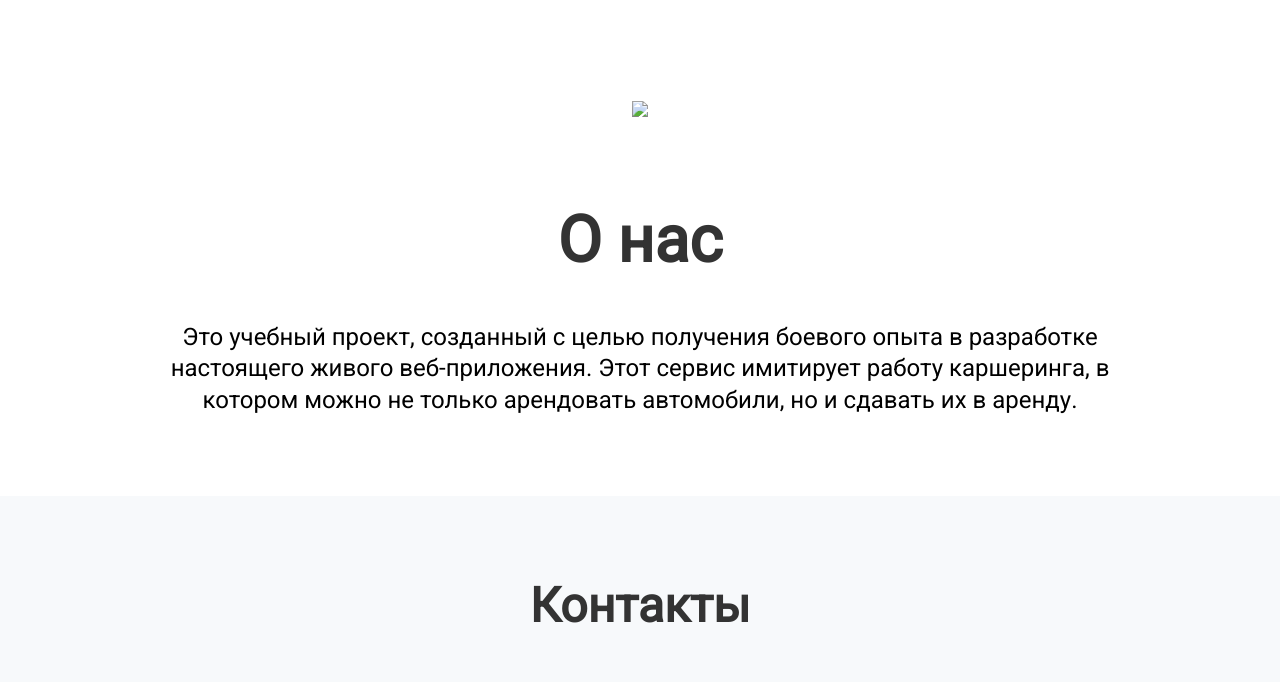
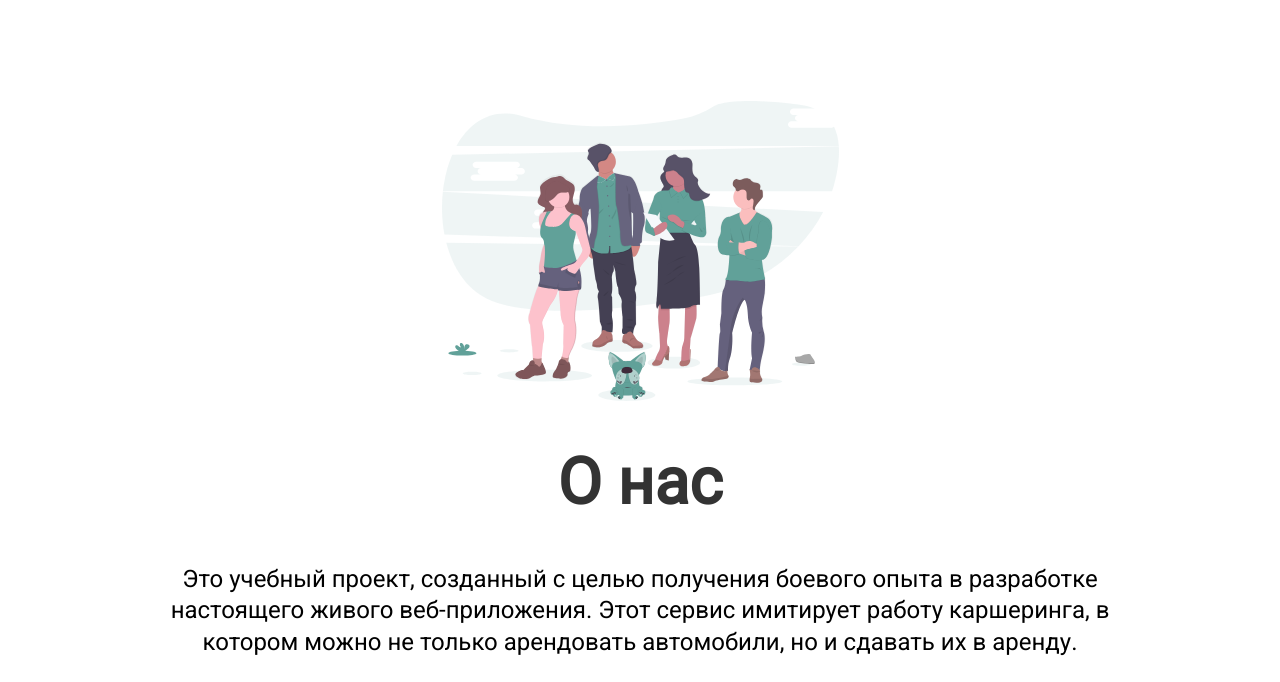
Before and after one commit to alexantoshuk/skillfactory, a plain HTML site: page SF-Drive_homework/module19_homework/about.html in a window 1280 px wide. Shown: the part 73-755 px from the top of the page. Drawn offline with Linux system fonts and the light colour scheme.

Commit message:
Change classes and attrs to match renamed img

```diff
--- a/SF-Drive_homework/module19_homework/about.html
+++ b/SF-Drive_homework/module19_homework/about.html
@@ -24,10 +24,10 @@
     </header>
     <section class="container flex-container">
         <figure>
-            <img src="../img/people.svg " loading="lazy " alt=" " class="people" />
+            <img src="../img/about.svg " loading="lazy " alt=" " class="head-image" />
         </figure>
         <h1>О нас</h1>
-        <div class=" content-text text1 ">Это учебный проект, созданный с целью получения боевого опыта в разработке настоящего живого веб-приложения. Этот сервис имитирует работу каршеринга, в котором можно не только арендовать автомобили, но и сдавать их в аренду.</div>
+        <div class="content-text text1">Это учебный проект, созданный с целью получения боевого опыта в разработке настоящего живого веб-приложения. Этот сервис имитирует работу каршеринга, в котором можно не только арендовать автомобили, но и сдавать их в аренду.</div>
     </section>
     <section class="container flex-container gray ">
         <h2>Контакты</h2>
```
